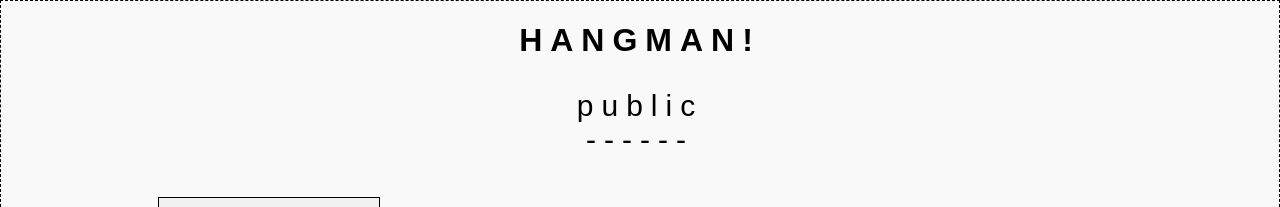
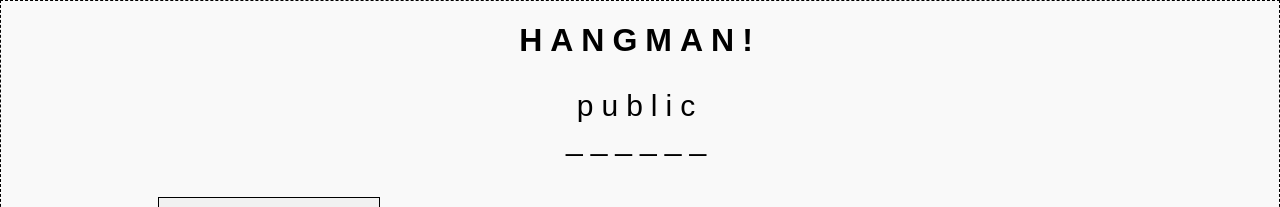
Before and after one commit to FStriewski/Hangman-Game, a React (Create React App) app: page / in a window 1280 px wide. Shown: the top 207 px of the page. Built offline with nearby package versions, Linux system fonts and the light colour scheme.

Commit message:
Add replace logic to Word

```diff
--- a/src/components/Word.js
+++ b/src/components/Word.js
@@ -4,14 +4,26 @@ import './Word.css';
 import { connect } from 'react-redux'
 //import {wordToGuess, wordHidden} from './wordRepos'
 
+//{shownToPlayer.map(x => x === action.payload ? action.payload : "-"  ).join("")}
 
 class Word extends Component {
 
+
   render() {
+
+    let wordHidden = this.props.replace.wordHidden
+    let wordToGuessArray = this.props.replace.wordToGuess.split("")
+    let allGuesses = this.props.replace.correctLetters
+
+    let display = wordToGuessArray.map(x => allGuesses.indexOf(x) < 0 ? "_" : x);
+
+
     return (
       <div className="Word">
-      {this.props.replace.wordToGuess}<br/>
-      {this.props.replace.wordHidden}
+      {wordToGuessArray}<br/>
+      {display}
+      <br/>
+
       </div>
     );
   }
--- a/src/reducers/replace.js
+++ b/src/reducers/replace.js
@@ -3,7 +3,8 @@ import {wordToGuess, wordHidden} from '../components/wordRepos'
 
 const initialState = {
   wordToGuess,
-  wordHidden
+  wordHidden,
+  correctLetters : []
 };
 
 
@@ -13,9 +14,11 @@ export default function(state = initialState, action = {}) {
   if (action.type === 'CORRECT_GUESS'){
     return {
       //...state, wordHidden: state.wordHidden.split("").map(x => wordToGuess.includes(action.payload)? "-" : action.payload)
-          ...state, wordHidden: state.wordToGuess.split("").map(x => x === action.payload ? action.payload : "-"  ).join("")
+          ...state,
+         correctLetters: state.correctLetters.concat(action.payload),
+      //    wordHidden: state.wordToGuess.split("").map(x => x === action.payload ? action.payload : "-"  ).join("")
 
-      //console.log(action.payload)
+
     }
   }
 
```
